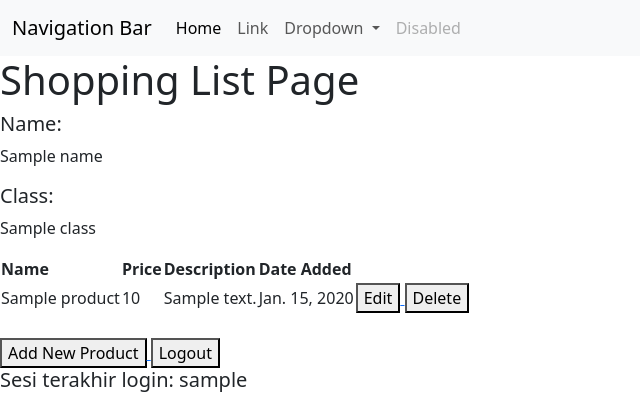
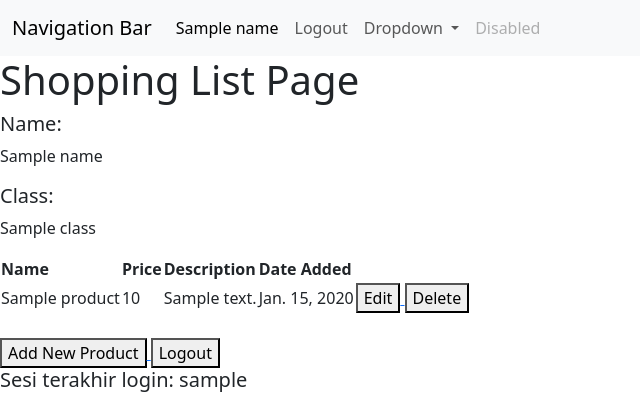
Before and after one commit to nazkenya/shopping-list, a Django app: template main/templates/main.html in a window 1280 px wide. Shown: the top 420 px of the page, without its empty margins (0-640 px from the left). Run offline with Django 4.2, Linux system fonts and the light colour scheme; tables that the repository leaves empty hold one stand-in row (values such as "Sample post"); the template is opened without the code that fills it: values that come from a table or form of the project are taken from there, most other values are stand-ins (such as "Sample title", 1, 10 or a date in 2020).

Commit message:
refactor navbar

```diff
--- a/main/templates/main.html
+++ b/main/templates/main.html
@@ -11,20 +11,20 @@
       <div class="collapse navbar-collapse" id="navbarSupportedContent">
         <ul class="navbar-nav me-auto mb-2 mb-lg-0">
           <li class="nav-item">
-            <a class="nav-link active" aria-current="page" href="#">Home</a>
+            <a class="nav-link active" aria-current="page" href="#">{{name}}</a>
           </li>
           <li class="nav-item">
-            <a class="nav-link" href="#">Link</a>
+            <a class="nav-link" href="{% url 'main:logout' %}">Logout</a>
           </li>
           <li class="nav-item dropdown">
             <a class="nav-link dropdown-toggle" href="#" role="button" data-bs-toggle="dropdown" aria-expanded="false">
               Dropdown
             </a>
             <ul class="dropdown-menu">
-              <li><a class="dropdown-item" href="#">Action</a></li>
-              <li><a class="dropdown-item" href="#">Another action</a></li>
+              <li><a class="dropdown-item" href="#">Profile</a></li>
+              <li><a class="dropdown-item" href="#">Products</a></li>
               <li><hr class="dropdown-divider"></li>
-              <li><a class="dropdown-item" href="#">Something else here</a></li>
+              <li><a class="dropdown-item" href="#"></a>Edit Profile</li>
             </ul>
           </li>
           <li class="nav-item">
```
